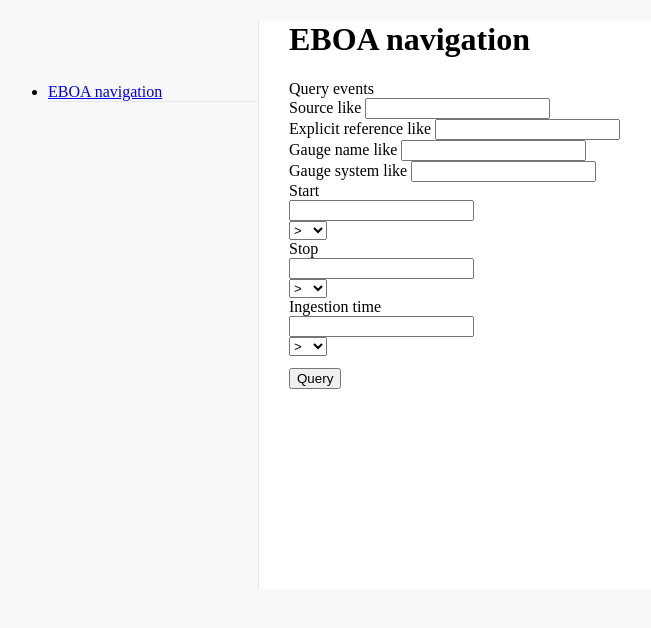
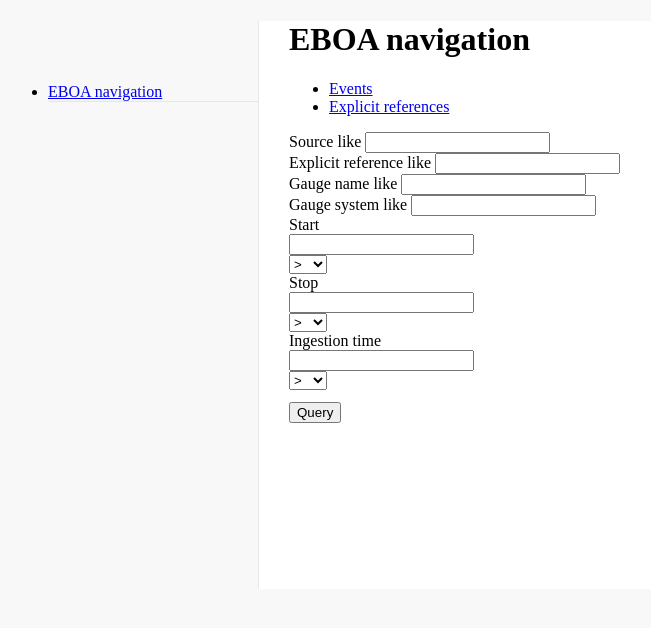
Before and after one commit to Daniel-Brosnan-Blazquez/vboa, a Python web app: template src/vboa/templates/eboa_nav/events_nav.html in a window 1280 px wide. Shown: the part 117-745 px from the top of the page, without its empty margins (0-651 px from the left). Run offline with Jinja, Linux system fonts and the light colour scheme; the template is opened without the code that fills it, so the values that code supplies are empty; some libraries are stand-ins or nearby versions.

Commit message:
Add tabs navigation for the "EBOA navigation" section

```diff
--- a/src/vboa/templates/eboa_nav/eboa_nav.html
+++ b/src/vboa/templates/eboa_nav/eboa_nav.html
@@ -8,69 +8,21 @@
 </div>
 <!-- /.row -->
 <div class="row">
-  <div class="col-lg-12">
-    <div class="panel panel-default">
-      <div class="panel-heading">
-        Query events
-      </div>
-      <div class="panel-body">
-        <div class="row">
-          <div class="col-xs-12">
-            <form role="form" method=post>
-              <div class="row">
-                <div class="col-xs-3">
-                  <label>Source like</label>
-                  <input class="form-control" name="source_like"/>
-                </div>
-                <div class="col-xs-3">
-                  <label>Explicit reference like</label>
-                  <input class="form-control" name="er_like"/>
-                </div>
-              </div>
-              <div class="row">
-                <div class="col-xs-2">
-                  <label>Gauge name like</label>
-                  <input class="form-control" name="gauge_name_like"/>
-                </div>
-                <div class="col-xs-2">
-                  <label>Gauge system like</label>
-                  <input class="form-control" name="gauge_system_like"/>
-                </div>
-              </div>
-              <div class="row" id="start-stop">
-                {% include "eboa_nav/start_stop.html" %}
-                <div>
-                  <span id="add-start-stop">
-                    <span class="glyphicon glyphicon-plus"></span>
-                  </span>
-                </div>
-              </div>
-              <div id="more-start-stop">
-              </div>
-              <div class="row">
-                {% include "eboa_nav/ingestion_time.html" %}
-                <div>
-                  <span id="add-ingestion-time">
-                    <span class="glyphicon glyphicon-plus"></span>
-                  </span>
-                </div>
-              </div>
-              <div id="more-ingestion-time">
-              </div>
-              <div>
-                  <button type="submit" class="btn btn-primary" style="margin-top: 12px">Query</button>
-              </div>
-            </form>
-          </div>
-          <!-- /.col-lg-6 (nested) -->
-        </div>
-        <!-- /.row (nested) -->
-      </div>
-      <!-- /.panel-body -->
+  <ul class="nav nav-tabs responsive-tabs">
+    <li {% block li_active_events %} {% endblock %}><a href="#nav-events">Events</a></li>
+    <li {% block li_active_explicit_references %} {% endblock %}><a href="#nav-explicit-references">Explicit references</a></li>
+  </ul>
+  <div class="tab-content">
+    <div class="tab-pane {% block div_active_events %} {% endblock %}" id="nav-events">
+      {% include "eboa_nav/query_events.html" %}
     </div>
-    <!-- /.panel -->
+    <!-- /.col-lg-12 -->
+    <div class="tab-pane {% block div_active_explicit_references %} {% endblock %}" id="nav-explicit-references">
+
+    </div>
+    <!-- /.col-lg-12 -->
   </div>
-  <!-- /.col-lg-12 -->
+  <!-- /.tab-content -->
 </div>
 <!-- /.row -->
 {% endblock %}
--- a/src/vboa/templates/eboa_nav/events_nav.html
+++ b/src/vboa/templates/eboa_nav/events_nav.html
@@ -1,76 +1,3 @@
-{% extends "base.html" %}
-{% block content %}
-<div class="row">
-  <div class="col-lg-12">
-    <h1 class="page-header">EBOA navigation</h1>
-  </div>
-  <!-- /.col-lg-12 -->
-</div>
-<!-- /.row -->
-<div class="row">
-  <div class="col-lg-12">
-    <div class="panel panel-default">
-      <div class="panel-heading">
-        Query events
-      </div>
-      <div class="panel-body">
-        <div class="row">
-          <div class="col-xs-12">
-            <form role="form" method=post>
-              <div class="row">
-                <div class="col-xs-3">
-                  <label>Source like</label>
-                  <input class="form-control" name="source_like"/>
-                </div>
-                <div class="col-xs-3">
-                  <label>Explicit reference like</label>
-                  <input class="form-control" name="er_like"/>
-                </div>
-              </div>
-              <div class="row">
-                <div class="col-xs-2">
-                  <label>Gauge name like</label>
-                  <input class="form-control" name="gauge_name_like"/>
-                </div>
-                <div class="col-xs-2">
-                  <label>Gauge system like</label>
-                  <input class="form-control" name="gauge_system_like"/>
-                </div>
-              </div>
-              <div class="row" id="start-stop">
-                {% include "eboa_nav/start_stop.html" %}
-                <div>
-                  <span id="add-start-stop">
-                    <span class="glyphicon glyphicon-plus"></span>
-                  </span>
-                </div>
-              </div>
-              <div id="more-start-stop">
-              </div>
-              <div class="row">
-                {% include "eboa_nav/ingestion_time.html" %}
-                <div>
-                  <span id="add-ingestion-time">
-                    <span class="glyphicon glyphicon-plus"></span>
-                  </span>
-                </div>
-              </div>
-              <div id="more-ingestion-time">
-              </div>
-              <div>
-                  <button type="submit" class="btn btn-primary" style="margin-top: 12px">Query</button>
-              </div>
-            </form>
-          </div>
-          <!-- /.col-lg-6 (nested) -->
-        </div>
-        <!-- /.row (nested) -->
-      </div>
-      <!-- /.panel-body -->
-    </div>
-    <!-- /.panel -->
-  </div>
-  <!-- /.col-lg-12 -->
-</div>
-<!-- /.row -->
-{% endblock %}
+{% extends "eboa_nav/eboa_nav.html" %}
+{% block li_active_events %}class="active"{% endblock %}
+{% block div_active_events %}active{% endblock %}
--- /dev/null
+++ b/src/vboa/templates/eboa_nav/explicit_references_nav.html
@@ -0,0 +1,3 @@
+{% extends "eboa_nav/eboa_nav.html" %}
+{% block li_active_explicit_references %}class="active"{% endblock %}
+{% block div_active_explicit_references %}active{% endblock %}
--- /dev/null
+++ b/src/vboa/templates/eboa_nav/query_events.html
@@ -0,0 +1,60 @@
+<div class="col-lg-12" id="nav-events">
+<div class="panel panel-default">
+  <div class="panel-body">
+    <div class="row">
+      <div class="col-xs-12">
+        <form role="form" method=post action="query-events">
+          <div class="row">
+            <div class="col-xs-3">
+              <label>Source like</label>
+              <input class="form-control" name="source_like"/>
+            </div>
+            <div class="col-xs-3">
+              <label>Explicit reference like</label>
+              <input class="form-control" name="er_like"/>
+            </div>
+          </div>
+          <div class="row">
+            <div class="col-xs-2">
+              <label>Gauge name like</label>
+              <input class="form-control" name="gauge_name_like"/>
+            </div>
+            <div class="col-xs-2">
+              <label>Gauge system like</label>
+              <input class="form-control" name="gauge_system_like"/>
+            </div>
+          </div>
+          <div class="row" id="start-stop">
+            {% include "eboa_nav/start_stop.html" %}
+            <div>
+              <span id="add-start-stop">
+                <span class="glyphicon glyphicon-plus"></span>
+              </span>
+            </div>
+          </div>
+          <div id="more-start-stop">
+          </div>
+          <div class="row">
+            {% include "eboa_nav/ingestion_time.html" %}
+            <div>
+              <span id="add-ingestion-time">
+                <span class="glyphicon glyphicon-plus"></span>
+              </span>
+            </div>
+          </div>
+          <div id="more-ingestion-time">
+          </div>
+          <div>
+            <button type="submit" class="btn btn-primary" style="margin-top: 12px">Query</button>
+          </div>
+        </form>
+      </div>
+      <!-- /.col-lg-6 (nested) -->
+    </div>
+    <!-- /.row (nested) -->
+  </div>
+  <!-- /.panel-body -->
+</div>
+<!-- /.panel -->
+</div>
+<!-- /.panel -->
```
Also changed, not shown: src/vboa/eboa_nav.py (+10 -6 lines).
